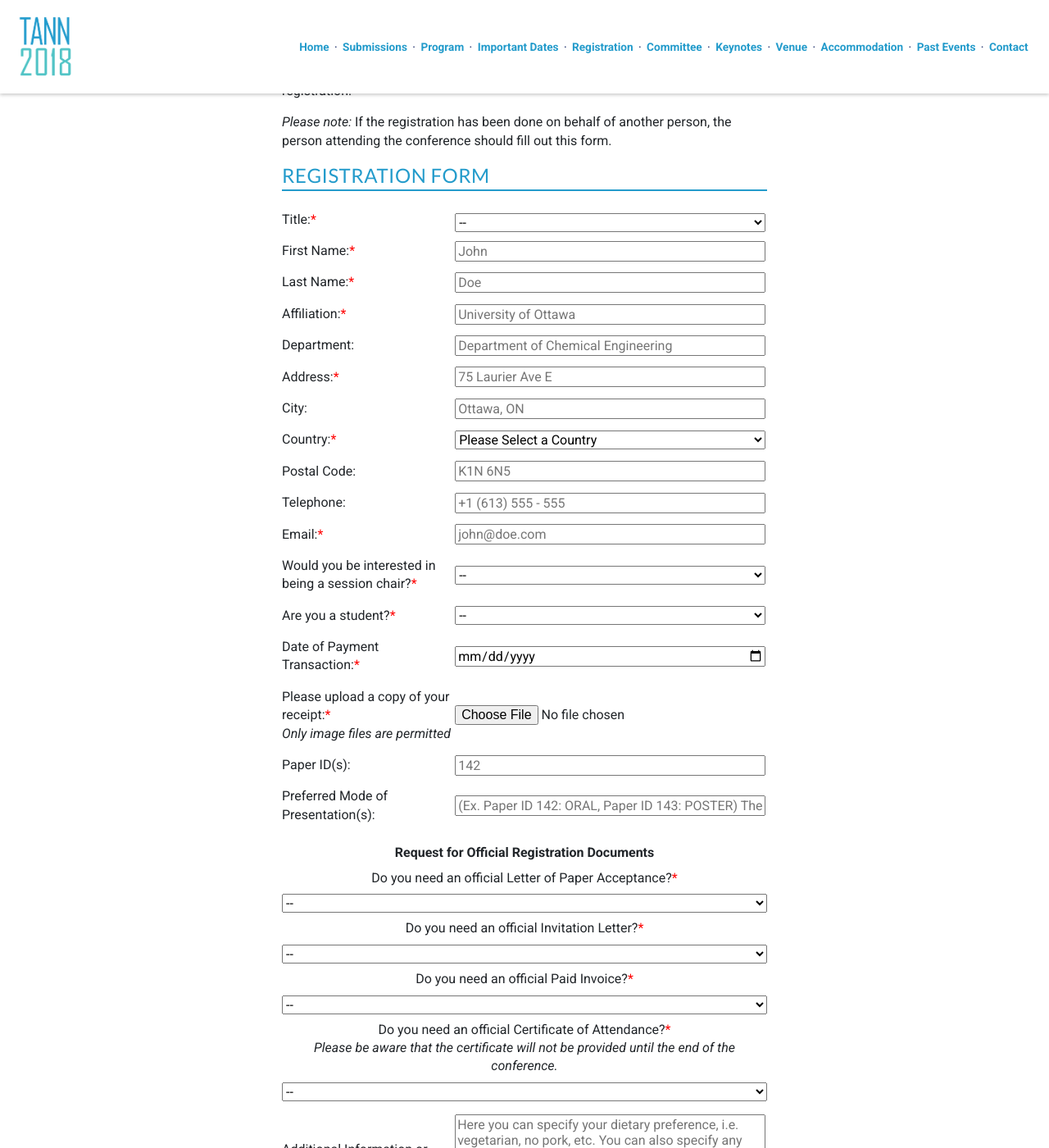
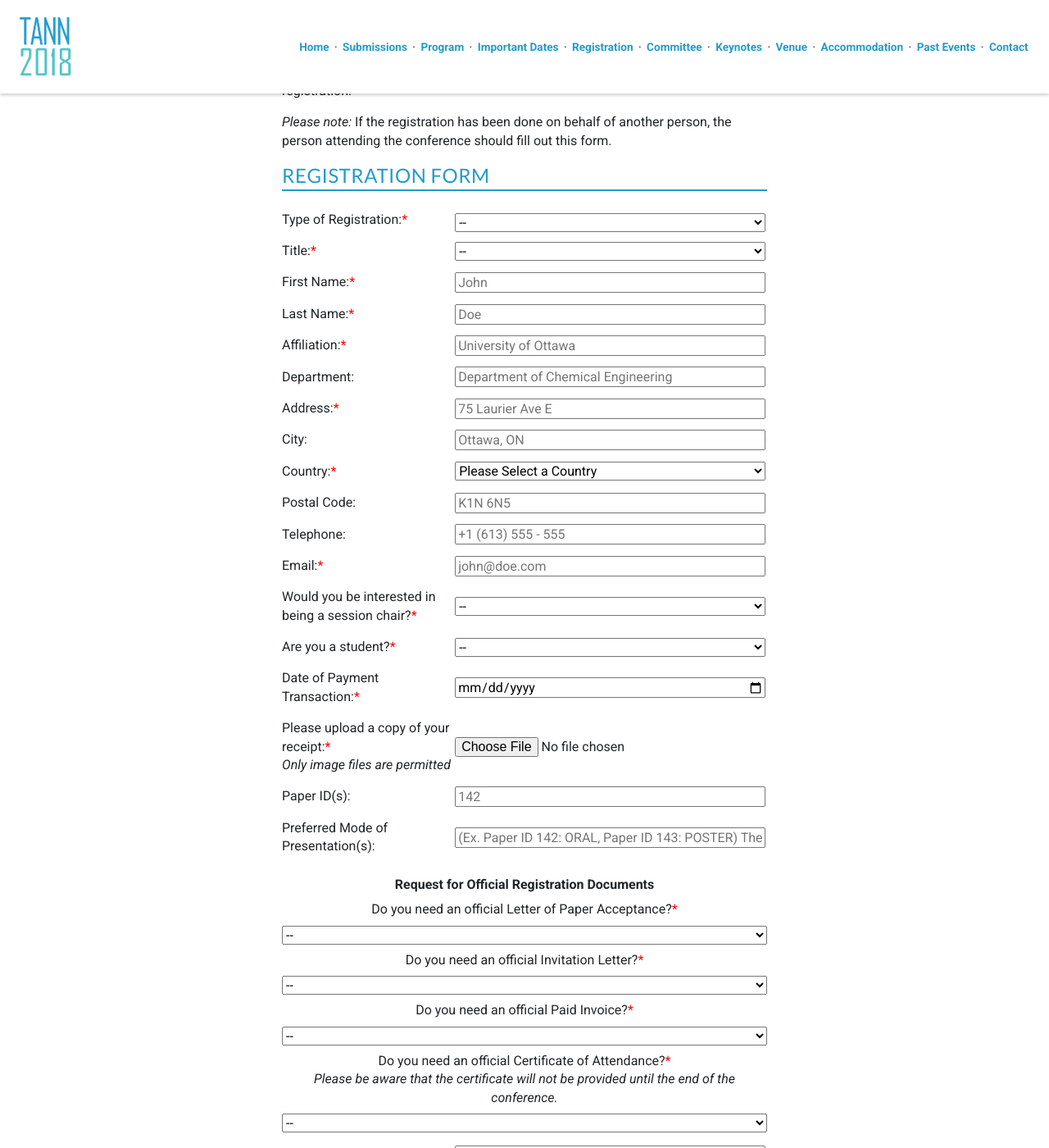
Before and after one commit to intaset/TANN, a Jekyll site: the page built from registration.html, in a window 1280 px wide and 1400 px high, scrolled down 1892 px. Shown: the whole window at 82% size. Built offline with Jekyll 4.4.1, drawn with Linux system fonts in a browser that asks for light colours; nearby versions of some CDN libraries; Markdown is read by kramdown in place of the engine named in the settings; comment, search, counter and statistics services are not loaded.

Commit message:
update registration form

```diff
--- a/_includes/css/general.css
+++ b/_includes/css/general.css
@@ -907,7 +907,7 @@ textarea {
 .registrationDocuments select {
 	width: 100%;
 }
-
+#Type_of_Registration-error,
 #title-error,
 #First_Name-error,
 #Last_Name-error,
--- a/_includes/registration-form.html
+++ b/_includes/registration-form.html
@@ -1,6 +1,18 @@
 <h2>Registration Form</h2>
 
     <form action="../registrationform.php" name="registration" method="post" enctype="multipart/form-data" class="registration">
+
+	 <label for="Type_of_Registration">Type of Registration:<span class="asterik">*</span></label>
+     <select name="Type_of_Registration" id="Type_of_Registration">
+                <option selected="" disabled="">--</option>
+                <option>Author</option>
+                <option>Participant</option>
+                <option>Accompanying Person</option>
+                <option>Additional Paper</option>
+                <option>Workshop</option>
+                <option>Closing Ceremony</option>
+                </select>
+                <br>
 
     <label for="title">Title:<span class="asterik">*</span></label>
     <select name="title" id="title">
@@ -447,7 +459,7 @@
     <input type="text" name="Postal_Code" id="Postal_Code" placeholder="K1N 6N5"/>
 
     <label for="telephone">Telephone:</label>
-    <input type="number" name="telephone" id="telephone" placeholder="+1 (613) 555 - 555"/>
+    <input type="text" name="telephone" id="telephone" placeholder="+1 (613) 555 - 555"/>
 
     <label for="email">Email:<span class="asterik">*</span></label>
     <input type="email" name="email" id="email" placeholder="john@doe.com"/>
@@ -514,7 +526,7 @@
     <textarea name="comments" id="comments" cols="35" rows="5" placeholder="Here you can specify your dietary preference, i.e. vegetarian, no pork, etc. You can also specify any details you want for us to include in the paid invoice. For example, if you want us to specify a different affiliation as opposed to the one provided in the form."></textarea>
 
     <label for="Terms_and_Regulations">Terms and Regulations:</label>
-    <textarea name="Terms_and_Regulations" cols="35" rows="9" readonly="" id="Terms_and_Regulations">Please note the following: 1. Prices are in CAD. 2. For students registering at the conference, student identification will be required at the registration desk. 3. Registration fees are not refundable under any circumstances.</textarea>
+    <textarea name="Terms_and_Regulations" cols="35" rows="9" readonly id="Terms_and_Regulations">Please note the following: 1. Prices are in CAD. 2. For students registering at the conference, student identification will be required at the registration desk. 3. Registration fees are not refundable under any circumstances.</textarea>
 
     <label for="Registrant_Agreement">Registrant Agreement:<span class="asterik">*</span></label>
     <input name="Registrant_Agreement" type="checkbox" id="Registrant_Agreement" value="checked"><p class="body">I have Read and Agreed to the Terms and Regulations</p>
--- a/js/form-validation.js
+++ b/js/form-validation.js
@@ -11,6 +11,7 @@ $(function() {
       title: {
         required: true,
       },
+	  Type_of_Registration: "required",
       First_Name: "required",
       Last_Name: "required",
       affiliation: "required",
@@ -34,6 +35,7 @@ $(function() {
     },
     // Specify validation error messages
     messages: {
+	  Type_of_Registration: "Please select your registration type",
       title: "Please select your prefix",
       First_Name: "Please enter your first name",
       Last_Name: "Please enter your last name",
```
Also changed, not shown: 3 other files.
